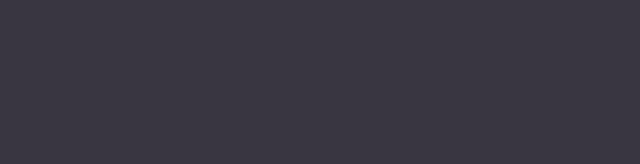
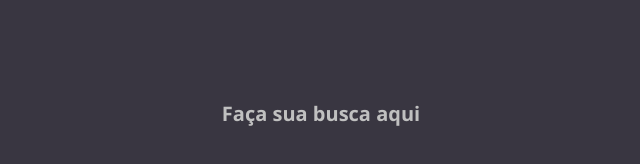
Before and after one commit to lucasclemerson/busca-javascript-dinamica, a plain HTML site: page index.html in a window 1280 px wide. Shown: the whole page, without its empty margins (319-959 px from the left). Drawn offline with Linux system fonts and the light colour scheme.

Commit message:
criação do header

```diff
--- a/index.html
+++ b/index.html
@@ -6,6 +6,13 @@
     <link rel="stylesheet" href="style.css">
 </head>
 <body>
+    <header>
+        <div>
+            <h4> Faça sua busca aqui</h4>
+        </div>
+    </header>
+
+
 
 </body>
 </html>
```
